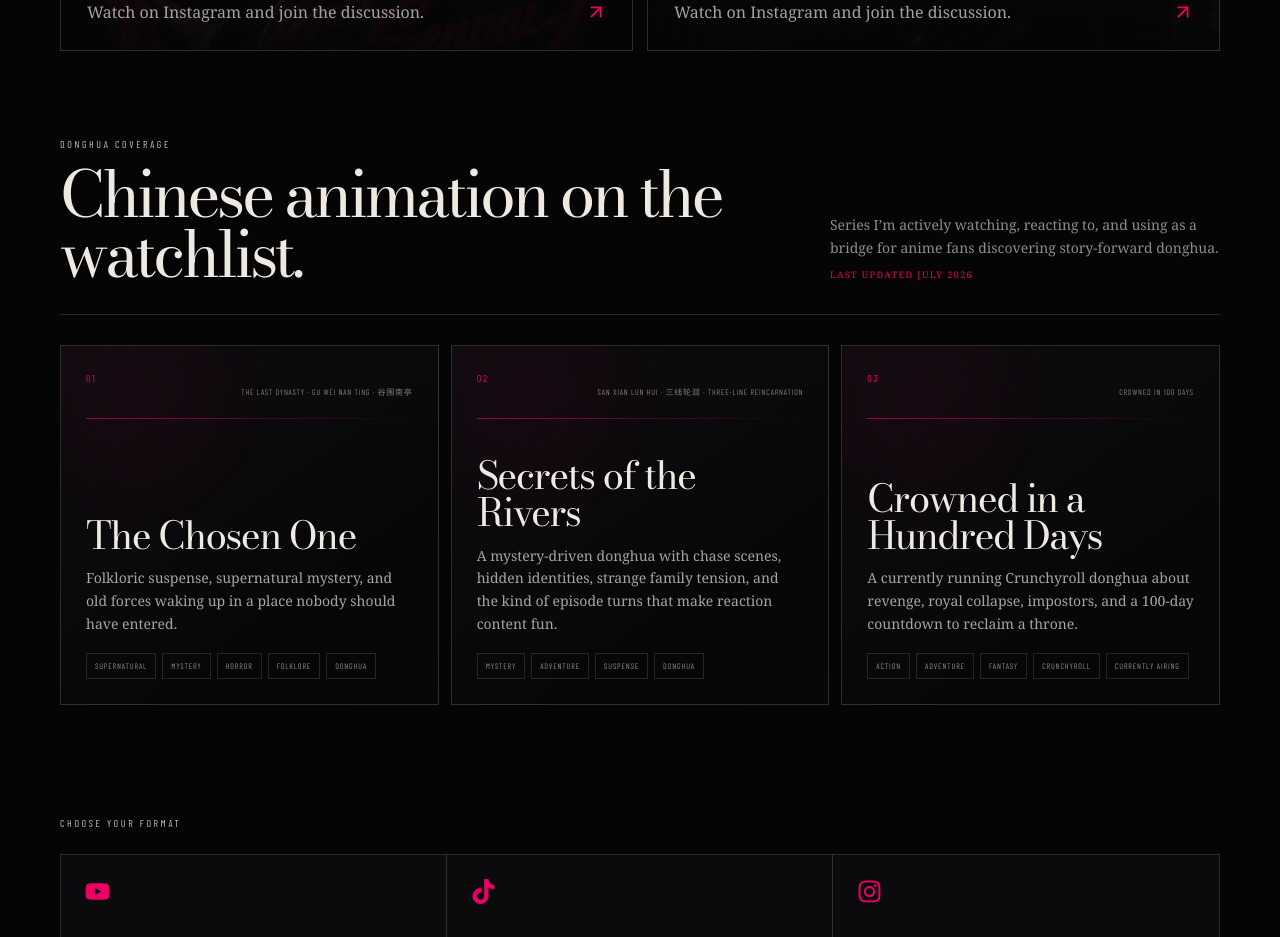
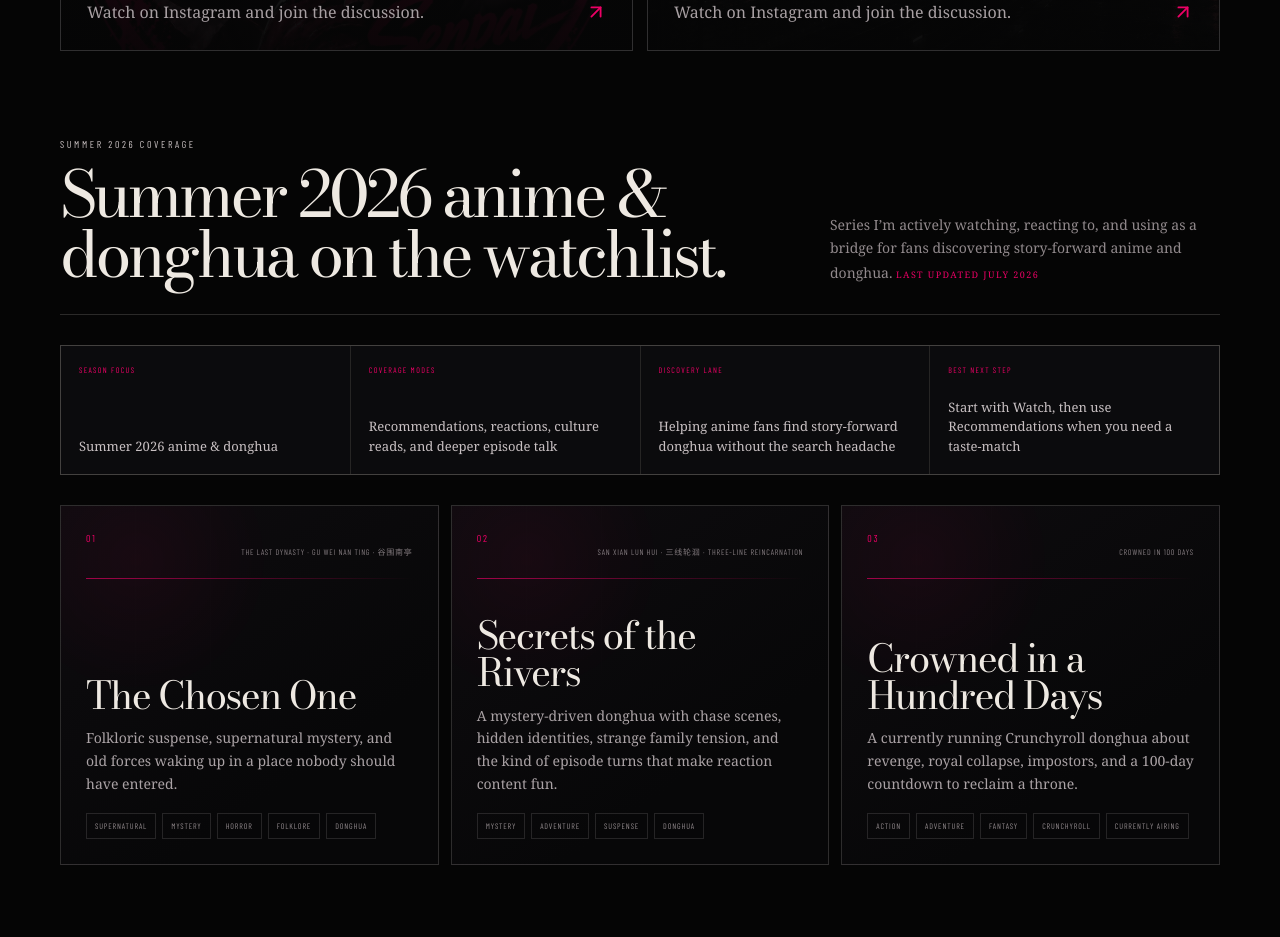
Before and after one commit to draftarc-lab/senpais1lva-site, a Next.js app: page /watch in a window 1280 px wide. Shown: the part 1120-2057 px from the top of the page. Built offline with nearby package versions, Linux system fonts and the light colour scheme; no server answers.

Commit message:
Update watch page for Summer 2026 coverage

```diff
--- a/app/watch/page.tsx
+++ b/app/watch/page.tsx
@@ -5,7 +5,7 @@ import { FiArrowUpRight } from "react-icons/fi";
 import PageHero from "../components/PageHero";
 import SiteFooter from "../components/SiteFooter";
 import SiteHeader from "../components/SiteHeader";
-import { donghuaCoverage, donghuaCoverageLastUpdated } from "../donghua";
+import { coverageSeason, creatorActivitySignals, donghuaCoverage, donghuaCoverageLastUpdated } from "../donghua";
 
 export const metadata: Metadata = { title: "Watch", description: "Watch selected anime and donghua commentary from SenpaiS1lva." };
 
@@ -19,7 +19,8 @@ export default function WatchPage() {
     <section className="container page-section"><div className="page-section-heading"><div><p className="eyebrow">Watch first</p><h2>Selected from the feed.</h2></div><p>Start with two hand-picked reels, then follow the platform that matches how you like to watch.</p></div>
       <div className="watch-grid">{reels.map((reel, index) => <a className={`watch-card ${reel.art}`} href={reel.href} target="_blank" rel="noopener noreferrer" key={reel.href}><span>0{index + 1}</span><FaInstagram aria-hidden="true" /><div><small>Selected work</small><h3>{reel.label}</h3><p>Watch on Instagram and join the discussion.</p></div><FiArrowUpRight /></a>)}</div>
     </section>
-    <section id="donghua-coverage" className="container watch-donghua-section"><div className="page-section-heading"><div><p className="eyebrow">Donghua Coverage</p><h2>Chinese animation on the watchlist.</h2></div><p>Series I’m actively watching, reacting to, and using as a bridge for anime fans discovering story-forward donghua. <span>{donghuaCoverageLastUpdated}</span></p></div>
+    <section id="summer-coverage" className="container watch-donghua-section"><div className="page-section-heading"><div><p className="eyebrow">Summer 2026 Coverage</p><h2>{coverageSeason} on the watchlist.</h2></div><p>Series I’m actively watching, reacting to, and using as a bridge for fans discovering story-forward anime and donghua. <span>{donghuaCoverageLastUpdated}</span></p></div>
+      <div className="activity-signal-grid activity-signal-grid--watch" aria-label="Current creator activity signals">{creatorActivitySignals.map((item) => <article key={item.label}><span>{item.label}</span><strong>{item.value}</strong></article>)}</div>
       <div className="watch-donghua-grid">{donghuaCoverage.map((show, index) => <article className="watch-donghua-card" key={show.title}><span>0{index + 1}</span><small>{show.alsoKnownAs.join(" · ")}</small><h3>{show.title}</h3><p>{show.description}</p><div className="donghua-tags">{show.tags.map((tag) => <span key={tag}>{tag}</span>)}</div></article>)}</div>
     </section>
     <section className="container platform-section"><p className="eyebrow">Choose your format</p><div className="platform-grid"><a href="https://m.youtube.com/@SenpaiS1lva" target="_blank" rel="noopener noreferrer"><FaYoutube /><strong>YouTube</strong><span>Longer conversations</span></a><a href="https://www.tiktok.com/@senpais1lva" target="_blank" rel="noopener noreferrer"><FaTiktok /><strong>TikTok</strong><span>Fast reactions and takes</span></a><a href="https://www.instagram.com/senpais1lva" target="_blank" rel="noopener noreferrer"><FaInstagram /><strong>Instagram</strong><span>Reels, carousels, and art</span></a></div></section>
```
